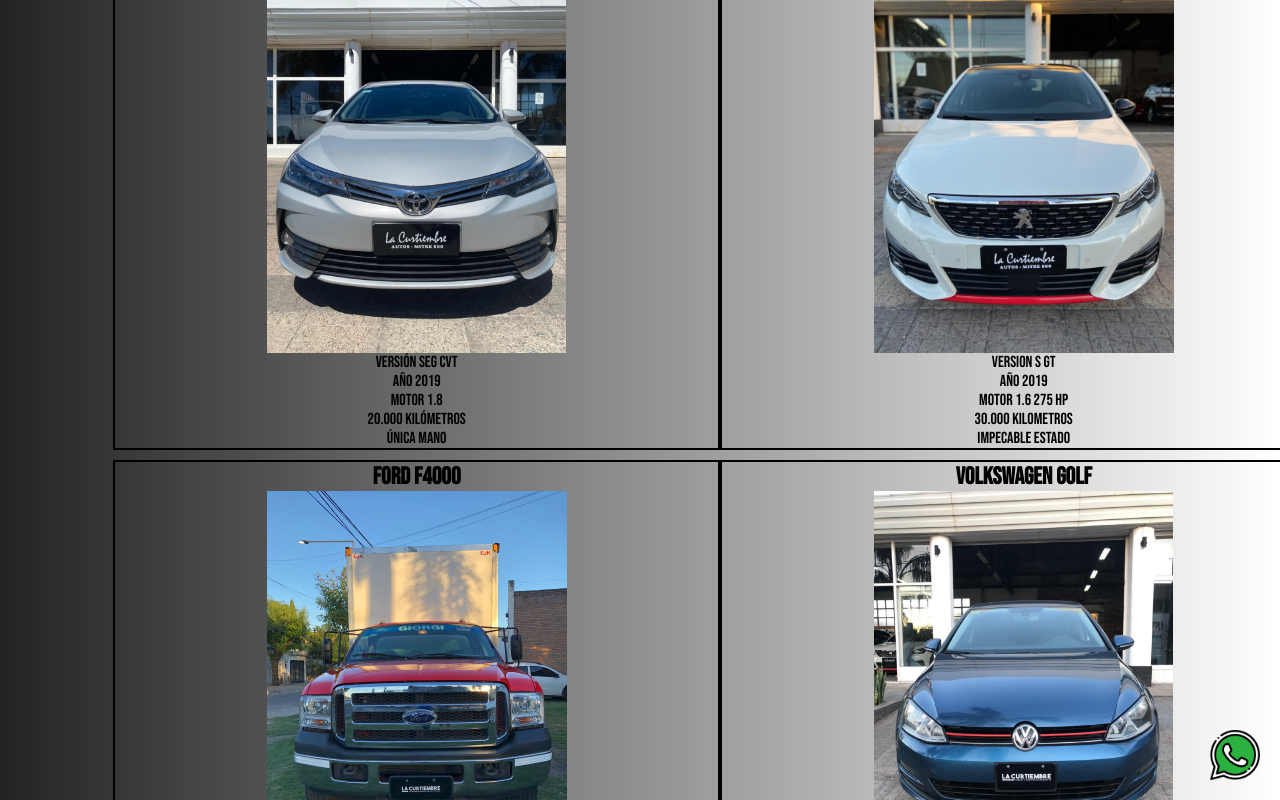
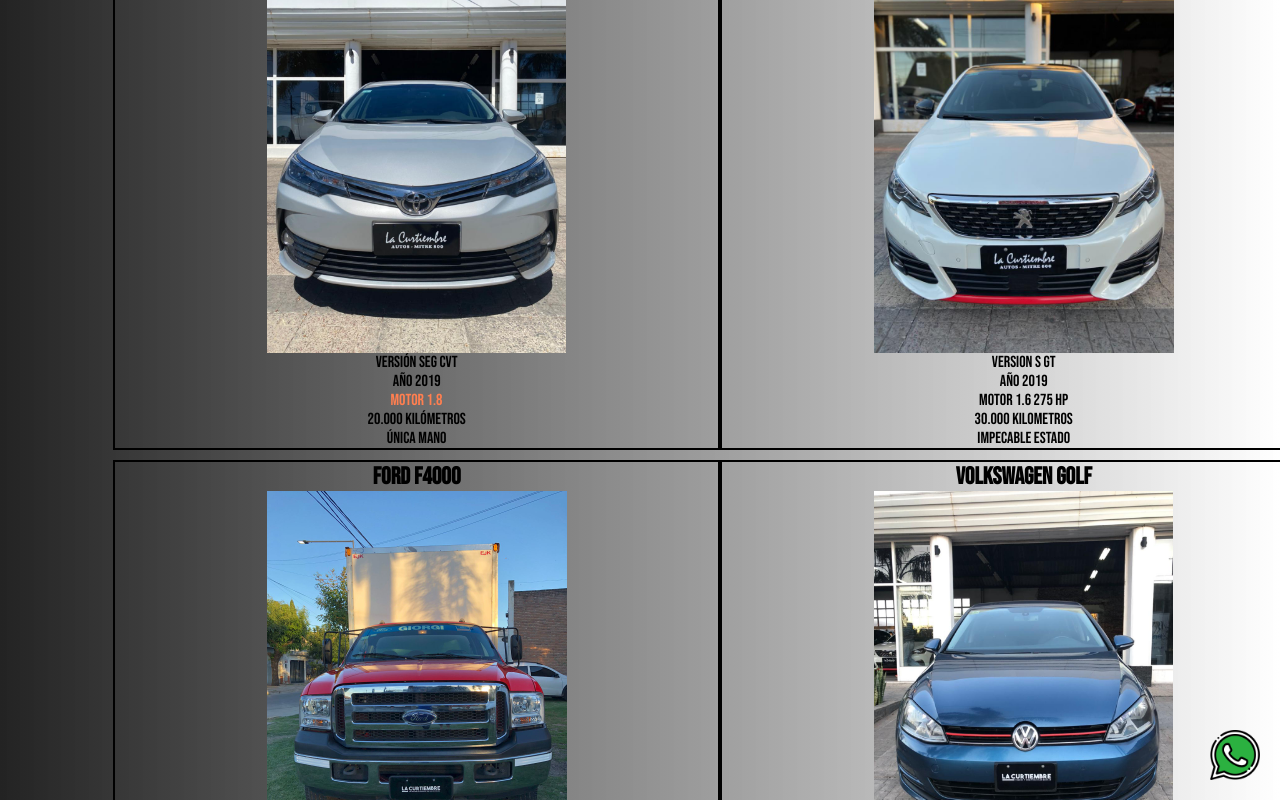
Before and after one commit to SantiMantelli/LaCurtiembreAutos, a website: page index.html in a window 1280 px wide. In both pictures the pointer is over the element 416 px from the left and 1498 px from the top of the page. Shown: the part 1098-1898 px from the top of the page. Drawn offline with nearby package versions, Linux system fonts and the light colour scheme.

Commit message:
hover en ul li de los autos en index y stock

```diff
--- a/css/style.css
+++ b/css/style.css
@@ -135,7 +135,10 @@
 
 }
 
-
+.item ul :hover{
+    color: coral;
+    transition: 200ms;
+}
 
 
 .img-prueba{
```
